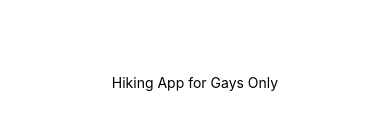
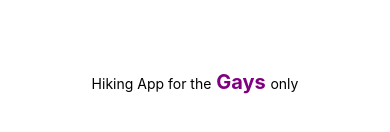
Before and after one commit to TaylorHartsfield/React-Native-Hiking-App, a React Native app: screen / in a window 390 px wide. Shown: the part 340-472 px from the top of the page. Built offline with nearby package versions, Linux system fonts and the light colour scheme.

Commit message:
Styles update

```diff
--- a/App.js
+++ b/App.js
@@ -4,7 +4,9 @@ import { StyleSheet, Text, View } from 'react-native';
 export default function App() {
   return (
     <View style={styles.container}>
-      <Text>Hiking App for Gays Only</Text>
+      <Text>Hiking App for the
+      <Text style={styles.gays}> Gays </Text>
+      only</Text>
       <StatusBar style="auto" />
     </View>
   );
@@ -17,4 +19,10 @@ const styles = StyleSheet.create({
     alignItems: 'center',
     justifyContent: 'center',
   },
+
+  gays:{
+    fontSize: 20,
+    fontWeight: 'bold',
+    color:'purple'
+  }
 });
```
